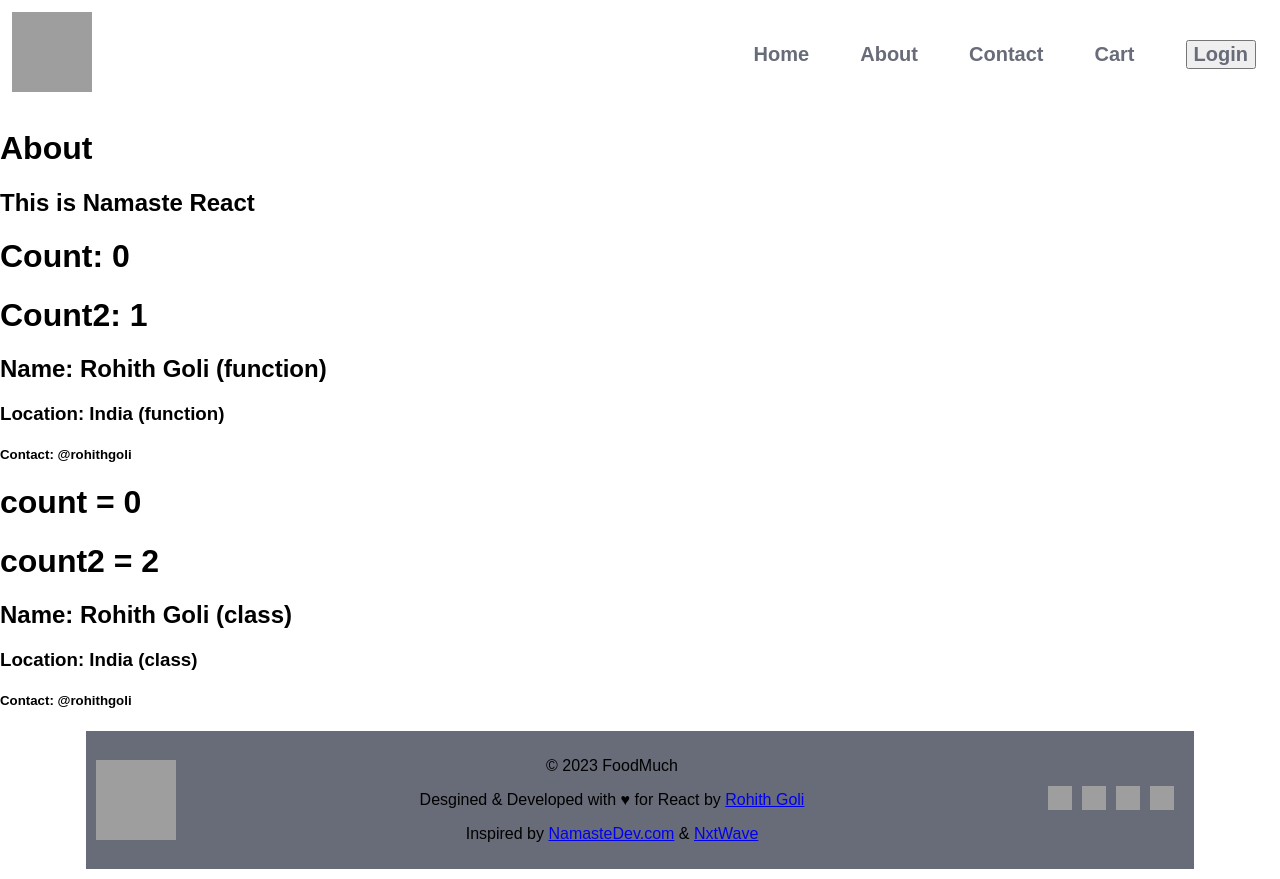
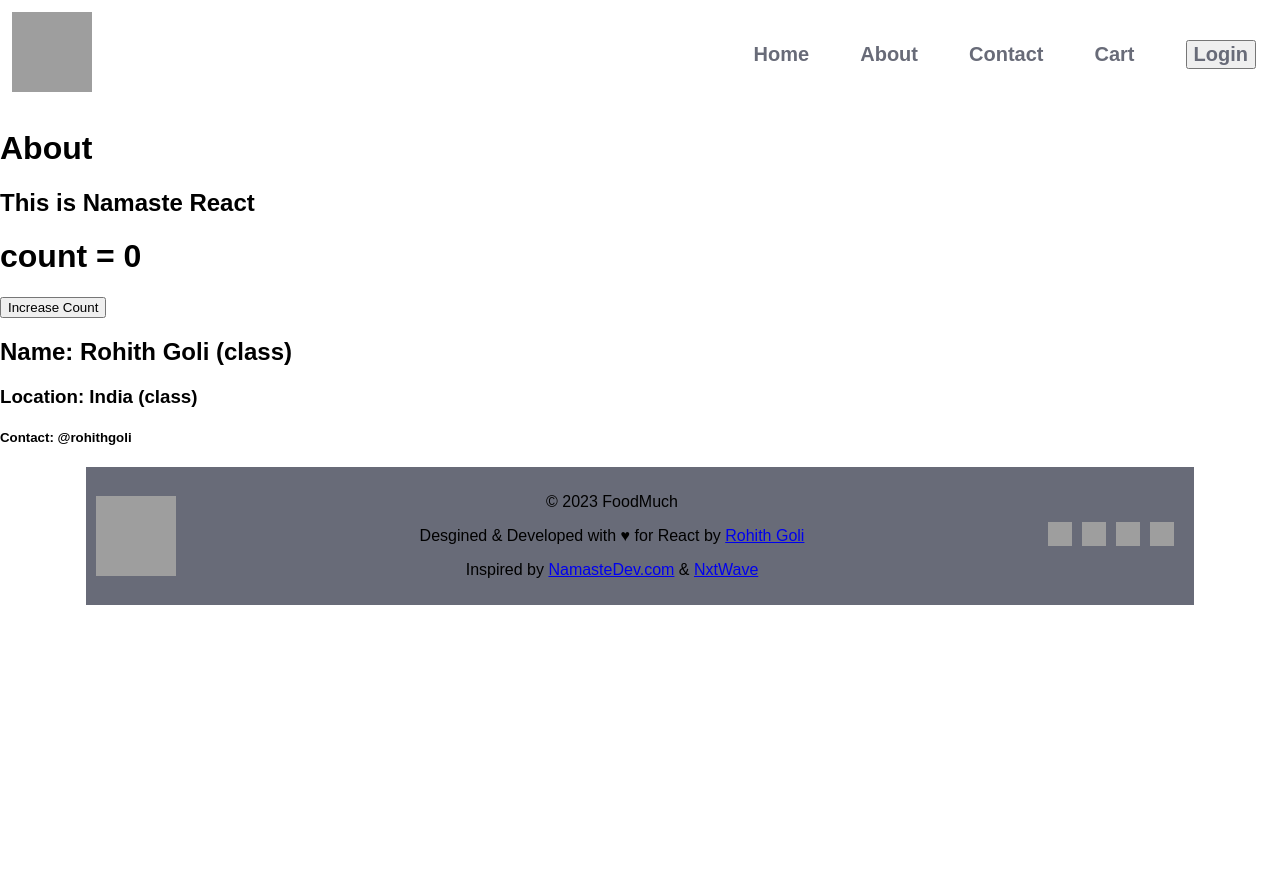
Before and after one commit to rohithgoli/namaste-react, a React (Vite) app: page /about in a window 1280 px wide. After the commit the page ends 800 px from the top, so only its background shows below. Built offline with nearby package versions, Linux system fonts and the light colour scheme; grey boxes are pictures that could not be loaded.

Commit message:
feat: updating state variables inside class component

```diff
--- a/src/components/About.js
+++ b/src/components/About.js
@@ -6,7 +6,7 @@
         <div>
             <h1>About</h1>
             <h2>This is Namaste React</h2>
-            <User name={"Rohith Goli (function)"} location={"India (function)"} />
+            {/* <User name={"Rohith Goli (function)"} location={"India (function)"} /> */}
             <UserClass name={"Rohith Goli (class)"} location={"India (class)"} />
         </div>
     )
--- a/src/components/UserClass.js
+++ b/src/components/UserClass.js
@@ -6,17 +6,26 @@
         super(props)
         this.state = {
             count: 0,
-            count2: 2
         }
     }
 
     render() {
         const {name, location} = this.props;
-        const {count, count2} = this.state;
+        const {count} = this.state;
+
         return (
             <div>
                 <h1>count = {count}</h1>
-                <h1>count2 = {count2}</h1>
+                <button
+                    onClick={() => {
+                        //Never Update State Variables Directly
+                        this.setState({
+                            count: this.state.count + 1
+                        });
+                    }}
+                >
+                    Increase Count
+                </button>
                 <h2>Name: {name}</h2>
                 <h3>Location: {location}</h3>
                 <h5>Contact: @rohithgoli</h5>
```
